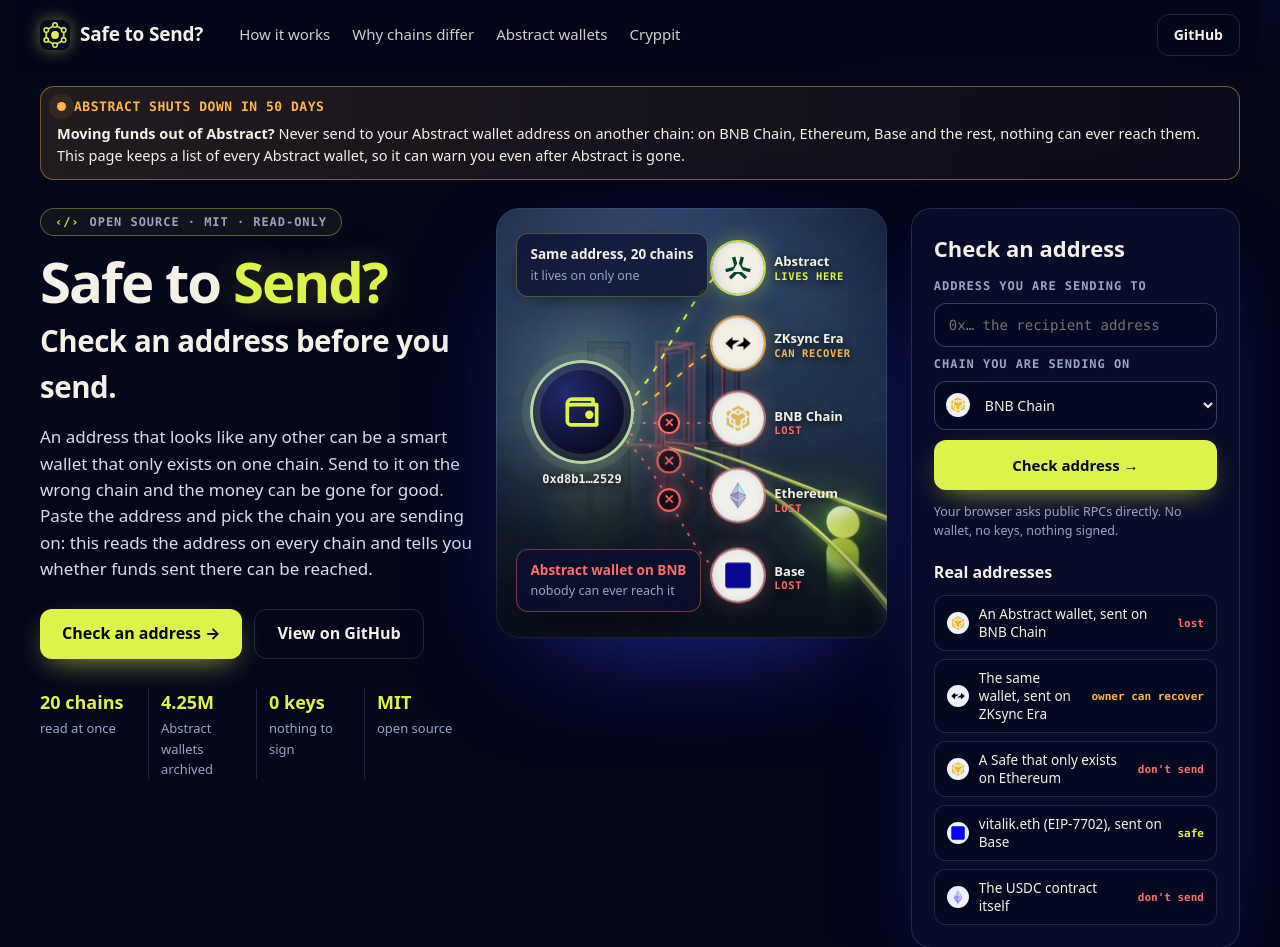
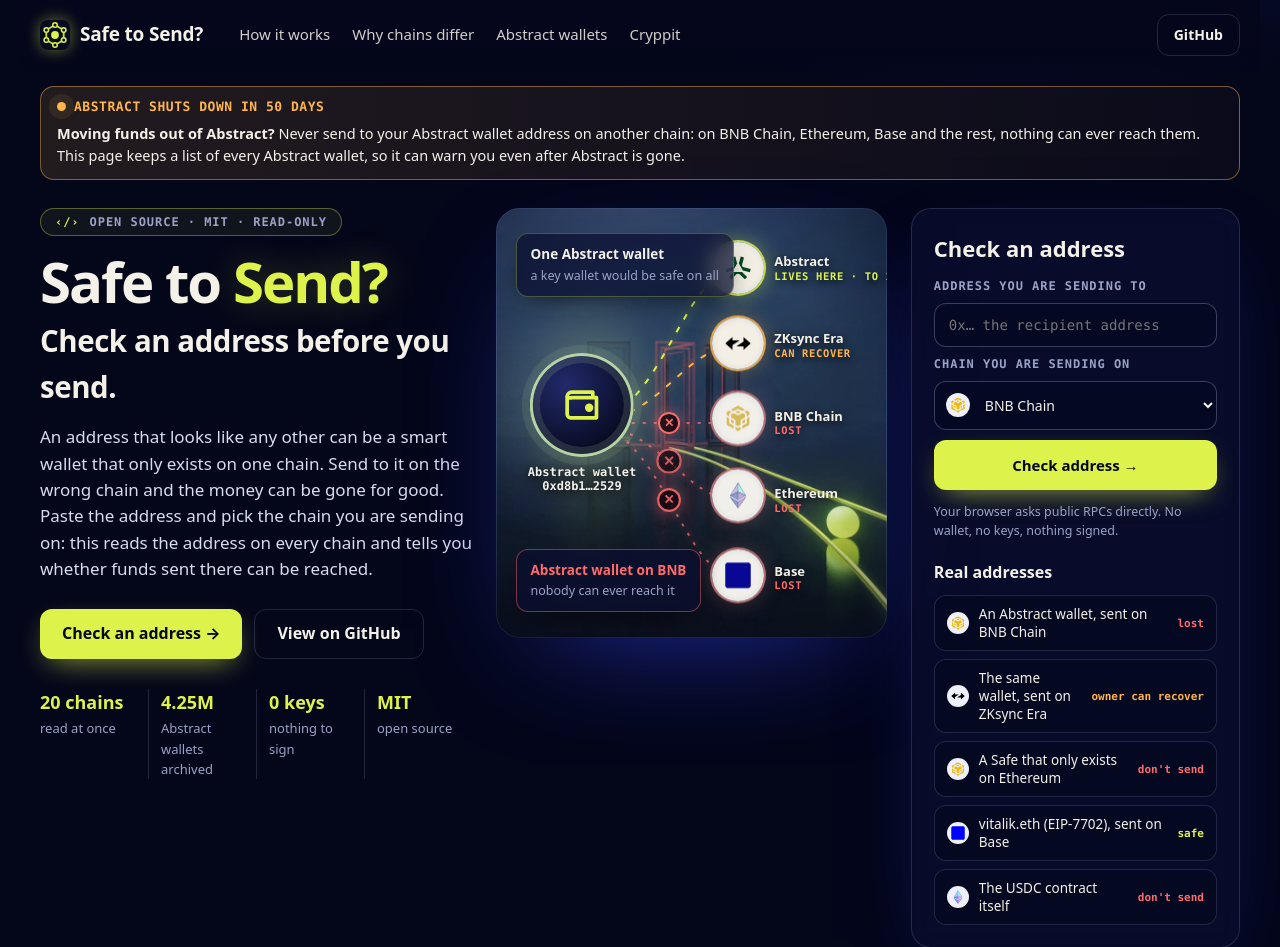
Before and after one commit to cryppit/safe-to-send, a website: page index.html in a window 1280 px wide. Shown: the top 947 px of the page. Drawn offline with Linux system fonts and the light colour scheme.

Commit message:
page: the hero names the address as an Abstract wallet, and Abstract's own end date

```diff
--- a/index.html
+++ b/index.html
@@ -84,7 +84,7 @@
   .rt.maybe { stroke: var(--amber); filter: drop-shadow(0 0 5px rgba(255, 181, 71, 0.8)); animation-duration: 1.9s; }
   .rt.lost { stroke: var(--red); stroke-dasharray: 3 8; opacity: 0.75; animation-duration: 2.6s; filter: drop-shadow(0 0 4px rgba(255, 107, 107, 0.7)); }
   @keyframes flow { to { stroke-dashoffset: -30; } }
-  .addr-node { position: absolute; z-index: 3; left: 22%; top: 50%; transform: translate(-50%, -50%); display: grid; justify-items: center; gap: 8px; font: 700 12px var(--mono); text-shadow: 0 2px 10px #000; }
+  .addr-node { position: absolute; z-index: 3; left: 22%; top: 50%; transform: translate(-50%, -50%); display: grid; justify-items: center; gap: 8px; text-align: center; line-height: 1.35; font: 700 12px var(--mono); text-shadow: 0 2px 10px #000; }
   .addr-node i { width: 104px; height: 104px; border-radius: 50%; display: grid; place-items: center; background: radial-gradient(circle at 35% 30%, #222a6a, #070b22 70%); box-shadow: inset 0 0 0 3px var(--lime), inset 0 0 0 10px rgba(221, 242, 74, 0.14), 0 0 0 6px rgba(221, 242, 74, 0.1), 0 0 70px rgba(221, 242, 74, 0.45); animation: pulse 4s ease-in-out infinite; }
   .addr-node i::before { content: ""; width: 44px; height: 44px; background: var(--lime); -webkit-mask: var(--wallet) center / contain no-repeat; mask: var(--wallet) center / contain no-repeat; filter: drop-shadow(0 0 6px rgba(221, 242, 74, 0.9)); }
   @keyframes pulse { 0%, 100% { box-shadow: inset 0 0 0 3px var(--lime), inset 0 0 0 10px rgba(221, 242, 74, 0.14), 0 0 0 6px rgba(221, 242, 74, 0.1), 0 0 70px rgba(221, 242, 74, 0.45); } 50% { box-shadow: inset 0 0 0 3px #8fb4ff, inset 0 0 0 10px rgba(143, 180, 255, 0.18), 0 0 0 10px rgba(143, 180, 255, 0.1), 0 0 90px rgba(143, 180, 255, 0.6); } }
@@ -264,15 +264,15 @@
       <span class="xmark" style="--x: 44.25%; --y: 50%">✕</span>
       <span class="xmark" style="--x: 44.25%; --y: 59%">✕</span>
       <span class="xmark" style="--x: 44.25%; --y: 68%">✕</span>
-      <div class="addr-node"><i></i><span>0xd8b1…2529</span></div>
+      <div class="addr-node"><i></i><span>Abstract wallet<br>0xd8b1…2529</span></div>
       <ul class="dests">
-        <li class="ok" style="--y: 14%"><img src="logos/abstract.svg" alt="" width="40" height="40"><span>Abstract<small>lives here</small></span></li>
+        <li class="ok" style="--y: 14%"><img src="logos/abstract.svg" alt="" width="40" height="40"><span>Abstract<small>lives here · to 15 Dec</small></span></li>
         <li class="maybe" style="--y: 32%"><img src="logos/zksync.svg" alt="" width="40" height="40"><span>ZKsync Era<small>can recover</small></span></li>
         <li class="lost" style="--y: 50%"><img src="logos/binance-smart-chain.svg" alt="" width="40" height="40"><span>BNB Chain<small>lost</small></span></li>
         <li class="lost" style="--y: 68%"><img src="logos/ethereum.svg" alt="" width="40" height="40"><span>Ethereum<small>lost</small></span></li>
         <li class="lost" style="--y: 86%"><img src="logos/base.svg" alt="" width="40" height="40"><span>Base<small>lost</small></span></li>
       </ul>
-      <div class="float f1"><b>Same address, 20 chains</b><span>it lives on only one</span></div>
+      <div class="float f1"><b>One Abstract wallet</b><span>a key wallet would be safe on all</span></div>
       <div class="float f2 bad"><b>Abstract wallet on BNB</b><span>nobody can ever reach it</span></div>
     </div>
 
```
